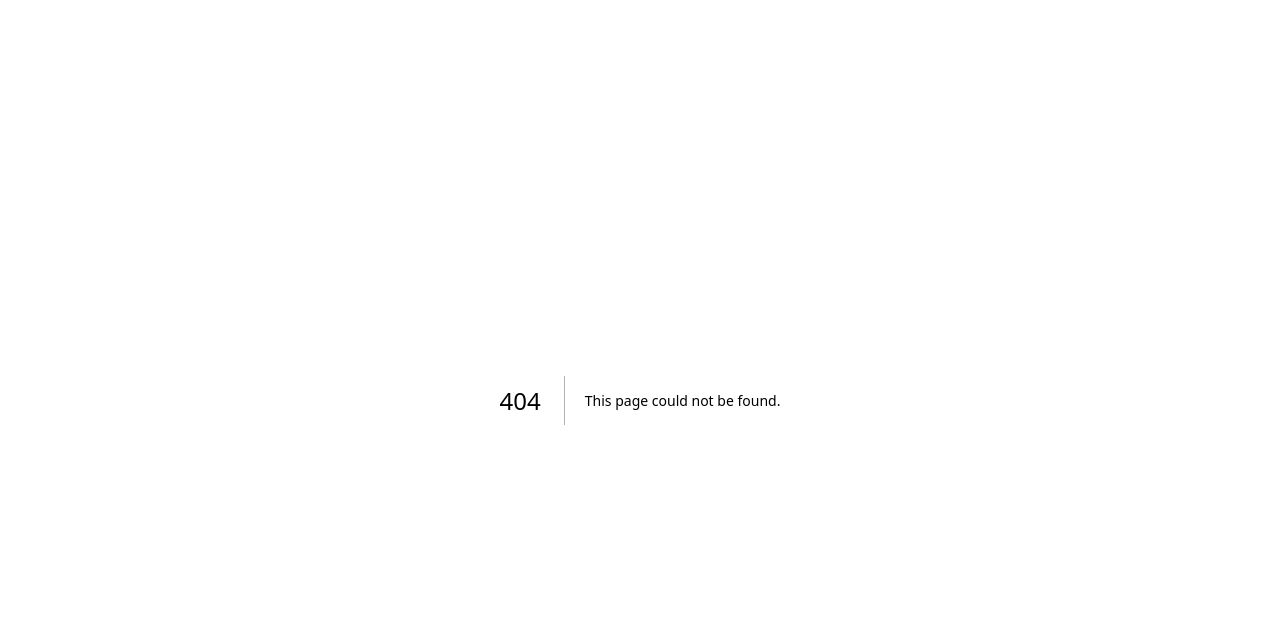
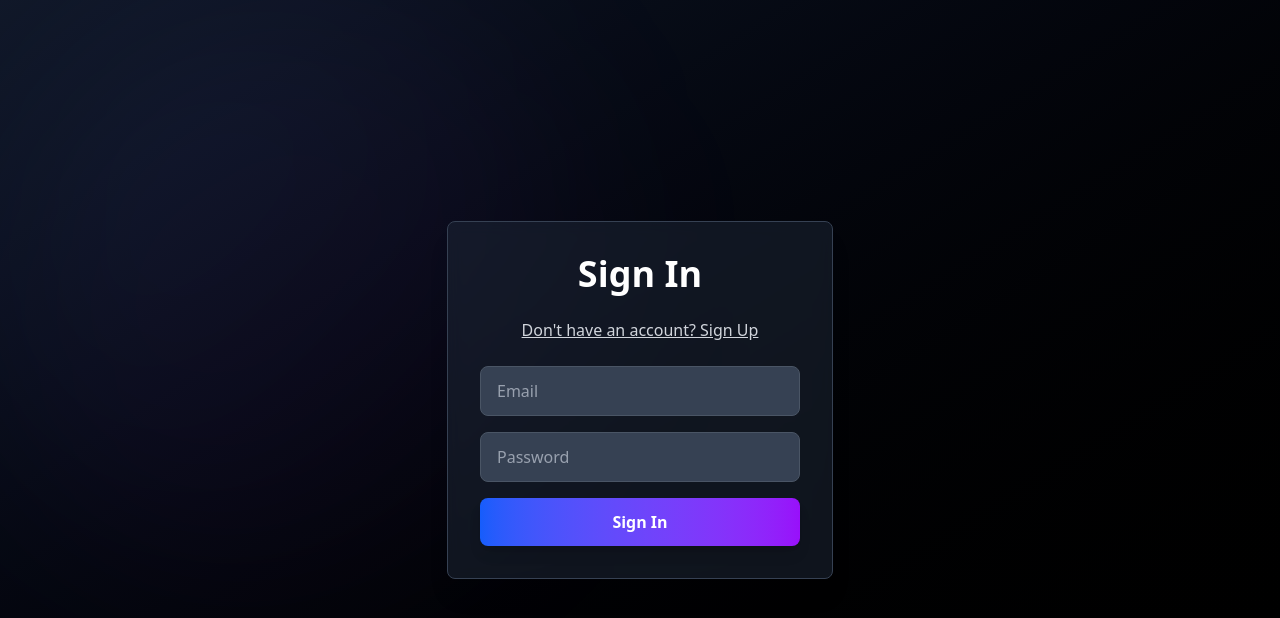
Before and after one commit to Rudra-Sankha-Sinhamahapatra/Excalidraw, a Next.js app in the folder apps/web/: page /login in a window 1280 px wide. Before the commit this address had no page. Shown: the top 618 px of the page. Built offline with nearby package versions, Linux system fonts and the light colour scheme; no server answers.

Commit message:
Login,Signup Implemented

```diff
--- /dev/null
+++ b/apps/web/app/login/page.tsx
@@ -0,0 +1,8 @@
+import Auth from "../../components/Auth";
+
+
+export default function ChatRoomPage() {
+
+
+    return <Auth />;
+}
--- /dev/null
+++ b/apps/web/components/Auth.tsx
@@ -0,0 +1,109 @@
+"use client";
+
+import { useEffect, useState } from "react";
+import { signUp, signIn } from "../actions/auth";
+import { GlowEffect1 } from "./ui/GlowEffect1";
+import { useRouter } from "next/navigation";
+
+export default function Auth() {
+  const [isSignUp, setIsSignUp] = useState(false);
+  const [email, setEmail] = useState("");
+  const [password, setPassword] = useState("");
+  const [name, setName] = useState("");
+  const [loading, setLoading] = useState(false);
+  const [error, setError] = useState("");
+  const router = useRouter();
+
+
+  useEffect(()=>{
+    const token = localStorage.getItem("token");
+    if(token) {
+      router.push("/")
+    }
+    },[router])
+
+  const handleSubmit = async (e: React.FormEvent) => {
+    e.preventDefault();
+    setLoading(true);
+    setError("");
+
+    try {
+      if (isSignUp) {
+        await signUp(name, email, password);
+        alert("Sign Up Successful! You can now sign in.");
+        router.push("/")
+        setIsSignUp(false);
+      } else {
+        await signIn(email, password);
+        alert("Sign In Successful!");
+        router.push("/")
+      }
+    } catch (error) {
+      setError("An error occurred. Please try again.");
+      console.error(error);
+    } finally {
+      setLoading(false);
+    }
+  };
+
+  return (
+    <div className="min-h-screen flex justify-center items-center bg-gradient-to-br from-gray-900 to-black relative overflow-hidden">
+      <GlowEffect1 />
+
+      <div className="text-center relative z-10 bg-gray-800/50 backdrop-blur-sm p-8 rounded-lg shadow-xl border border-gray-700">
+        <h1 className="text-4xl font-bold text-white mb-6">
+          {isSignUp ? "Sign Up" : "Sign In"}
+        </h1>
+        <button
+          onClick={() => setIsSignUp(!isSignUp)}
+          className="text-gray-300 hover:text-white mb-6 underline focus:outline-none"
+        >
+          {isSignUp
+            ? "Already have an account? Sign In"
+            : "Don't have an account? Sign Up"}
+        </button>
+
+        {error && <p className="text-red-500 mb-4">{error}</p>}
+
+        <form onSubmit={handleSubmit} className="flex flex-col space-y-4">
+          {isSignUp && (
+            <input
+              type="text"
+              value={name}
+              onChange={(e) => setName(e.target.value)}
+              placeholder="Name"
+              className="px-4 py-3 w-80 bg-gray-700 text-white placeholder-gray-400 rounded-lg border border-gray-600 focus:outline-none focus:ring-2 focus:ring-blue-500 focus:border-transparent transition-all"
+              required
+            />
+          )}
+
+          <input
+            type="email"
+            value={email}
+            onChange={(e) => setEmail(e.target.value)}
+            placeholder="Email"
+            className="px-4 py-3 w-80 bg-gray-700 text-white placeholder-gray-400 rounded-lg border border-gray-600 focus:outline-none focus:ring-2 focus:ring-blue-500 focus:border-transparent transition-all"
+            required
+          />
+
+          <input
+            type="password"
+            value={password}
+            onChange={(e) => setPassword(e.target.value)}
+            placeholder="Password"
+            className="px-4 py-3 w-80 bg-gray-700 text-white placeholder-gray-400 rounded-lg border border-gray-600 focus:outline-none focus:ring-2 focus:ring-blue-500 focus:border-transparent transition-all"
+            required
+          />
+
+          <button
+            type="submit"
+            disabled={loading}
+            className="px-6 py-3 bg-gradient-to-r from-blue-600 to-purple-600 text-white font-semibold rounded-lg hover:from-blue-700 hover:to-purple-700 transition-all transform hover:scale-105 shadow-lg hover:shadow-xl disabled:opacity-50 disabled:cursor-not-allowed"
+          >
+            {loading ? "Loading..." : isSignUp ? "Sign Up" : "Sign In"}
+          </button>
+        </form>
+      </div>
+    </div>
+  );
+}
```
